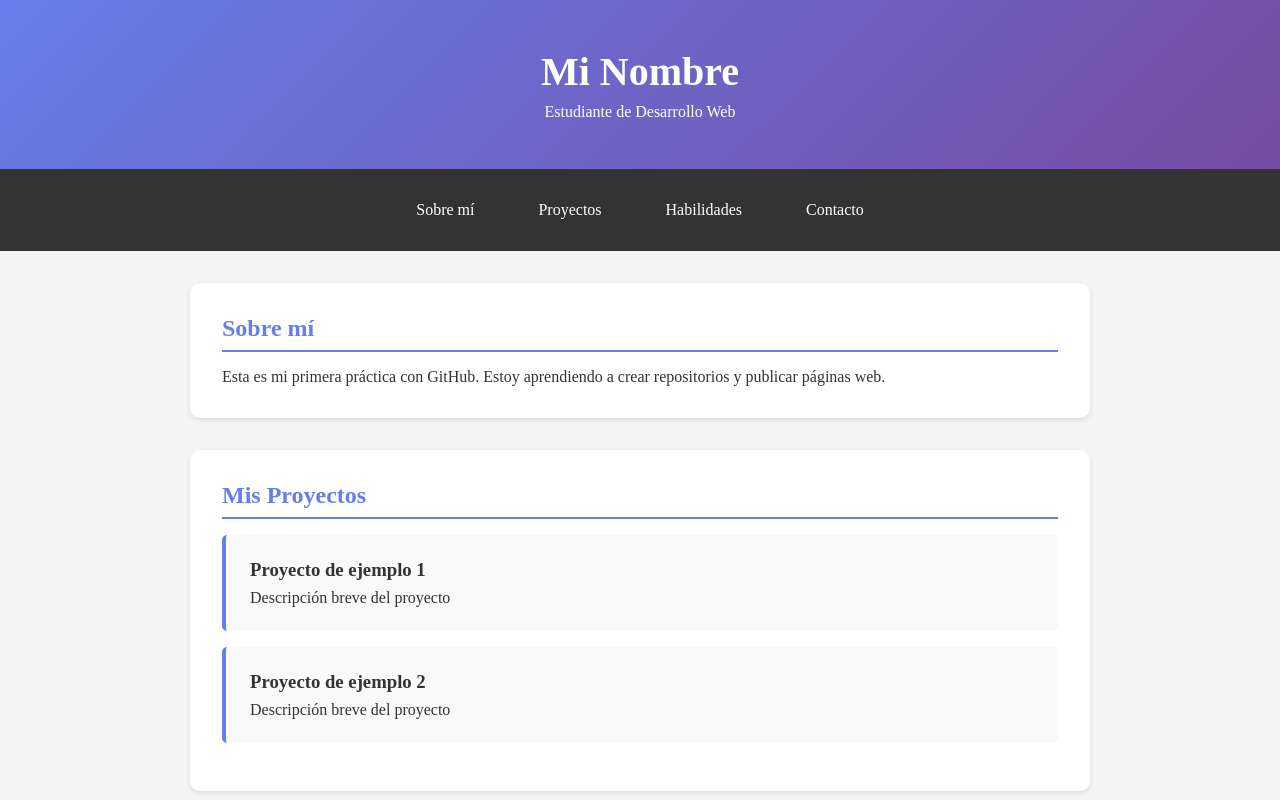
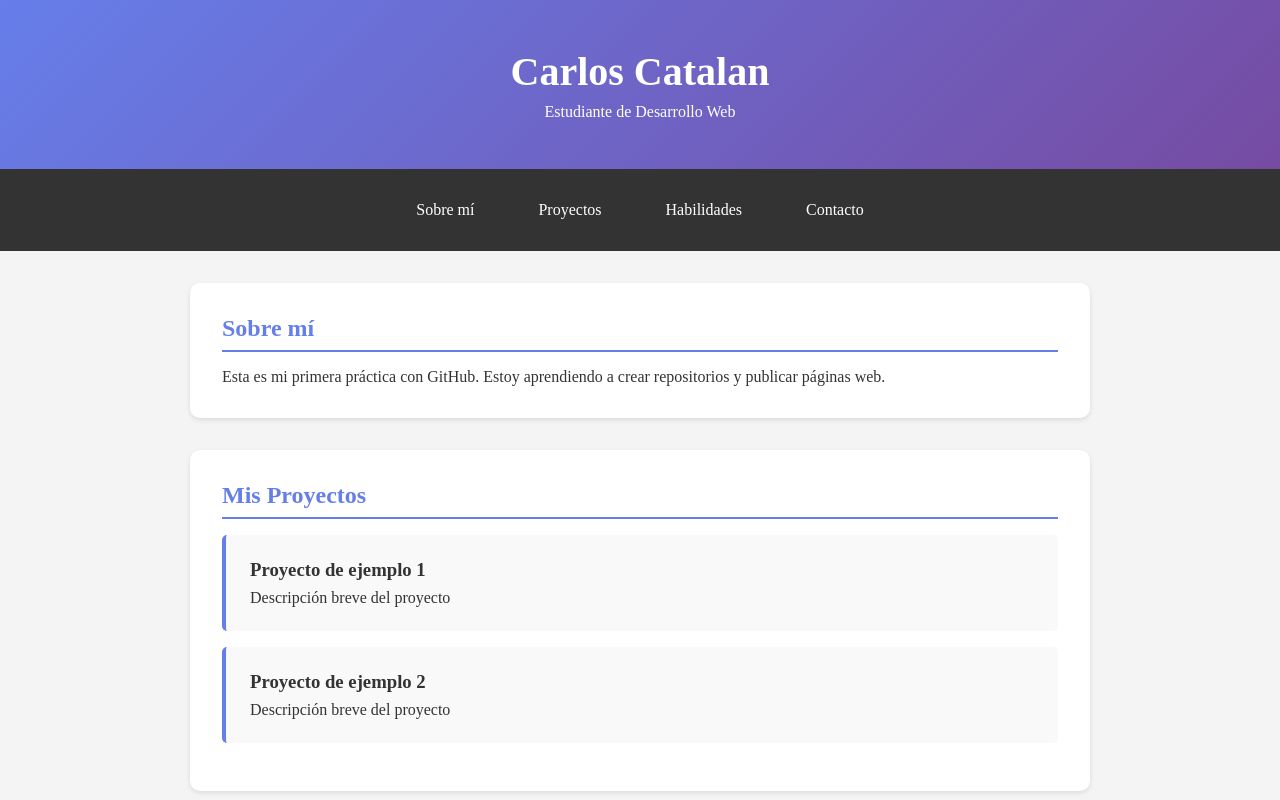
Before and after one commit to Carloscdv/practica-portfolio, a plain HTML site: page index.html in a window 1280 px wide. Shown: the top 800 px of the page. Drawn offline with Linux system fonts and the light colour scheme.

Commit message:
Actualizar nombre en el header

```diff
--- a/index.html
+++ b/index.html
@@ -8,7 +8,7 @@
 </head>
 <body>
 <header>
-<h1>Mi Nombre</h1>
+<h1>Carlos Catalan</h1>
 <p>Estudiante de Desarrollo Web</p>
 </header>
 <nav>
```
